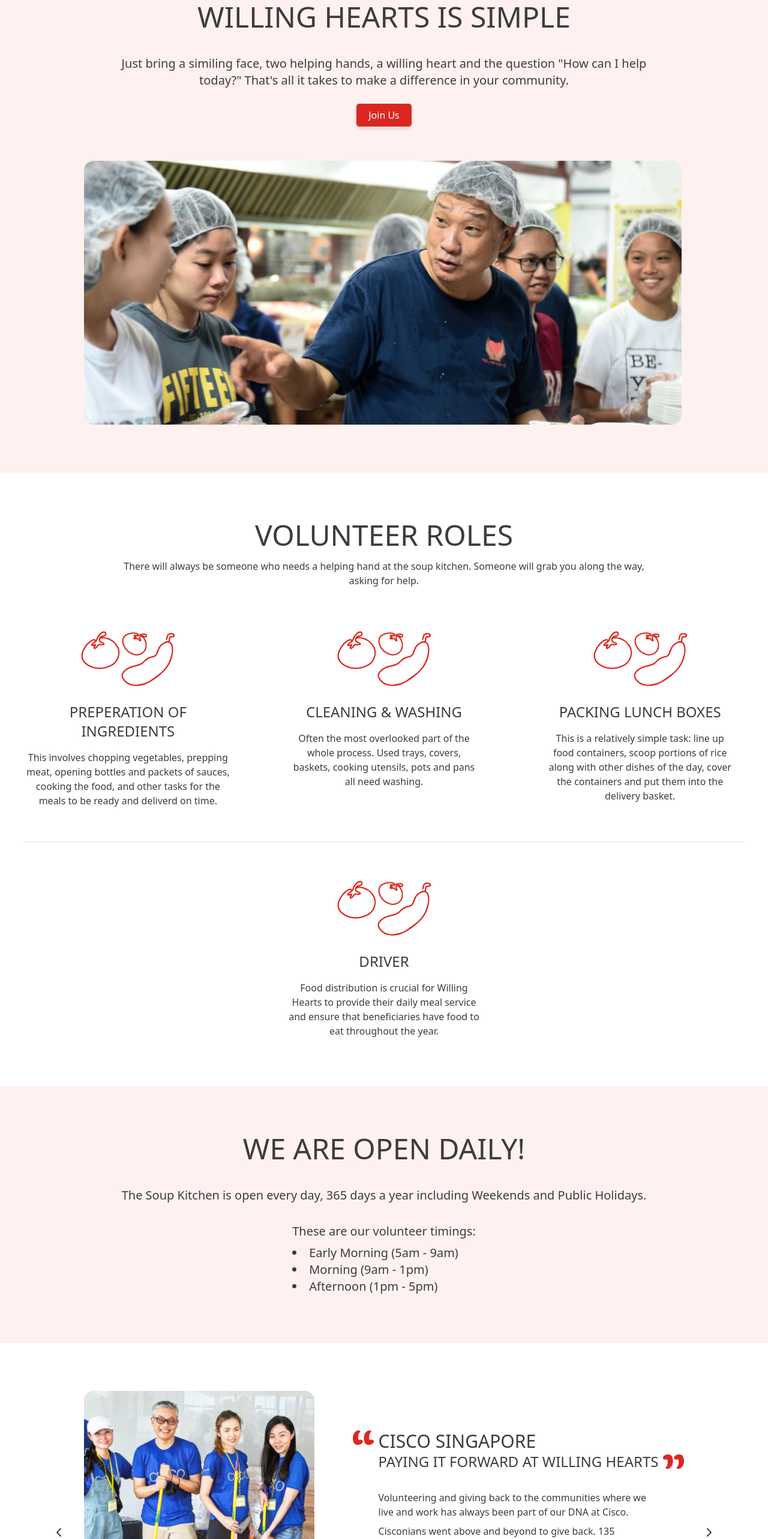
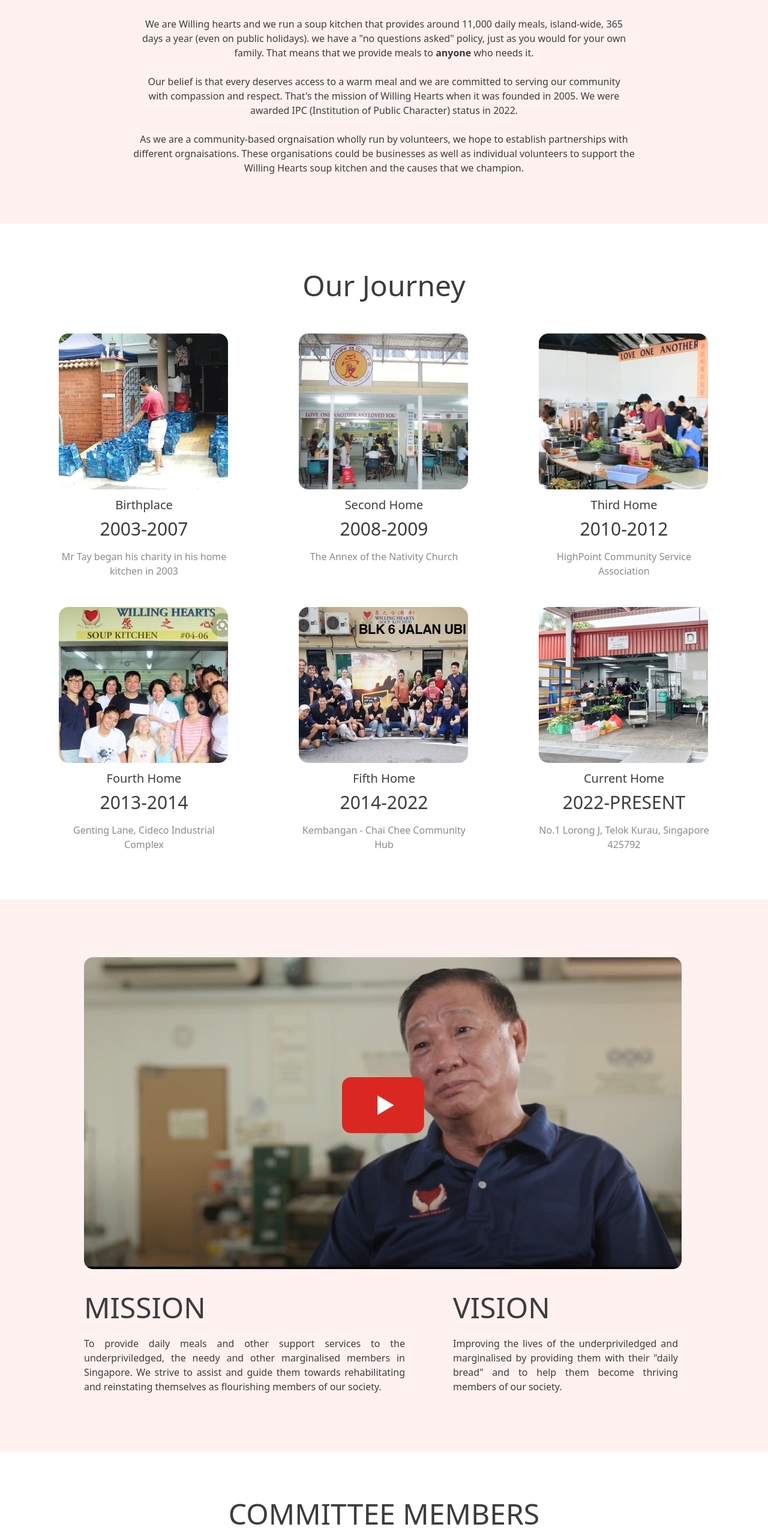
Before and after one commit to Glow-in-the-dark/GA-Project3, a React (Vite) app: page / in a window 1280 px wide. Shown: the part 140-2706 px from the top of the page at 60% size. Built offline with nearby package versions, Linux system fonts and the light colour scheme.

Commit message:
Completed MVP styling for About Us-Main Page

```diff
--- a/src/App.jsx
+++ b/src/App.jsx
@@ -11,14 +11,14 @@ import VolunteerMainPage from "./comp-volunteer/VolunteerMainPage";
 function App() {
   return (
     <div>
-      {/* <AboutUsPage /> */}
+      <AboutUsPage />
       {/* <ProjectsPage /> */}
       {/* <NewsPage /> */}
       {/* <FaqPage /> */}
       {/* <CommonComponentExamples /> */}
       {/* <ContactUsPage /> */}
       {/* <ContactFormConfirmationPage /> */}
-      <VolunteerMainPage />
+      {/* <VolunteerMainPage /> */}
     </div>
   );
 }
--- a/src/comp-aboutUs/AboutUsPage.jsx
+++ b/src/comp-aboutUs/AboutUsPage.jsx
@@ -1,75 +1,105 @@
 import React from "react";
 import Journey from "./Components/Journey";
+import Footer from "../comp-commons/Footer";
 import homeDataset from "../datasets/home";
 
 const AboutUsPage = () => {
-  const displ = homeDataset.map((home, id) => {
-    return (
-      <>
-        <div className="journeyCard">
-          <li>
-            <Journey
-              image={home.image}
-              homeName={home.homeName}
-              year={home.year}
-              content={home.content}
-            />
-          </li>
-        </div>
-      </>
-    );
-  });
   return (
-    <>
-      <div className="story">
+    <div className="bg-secondary text-greyscale1 pt-24">
+      {/* Section 1: Our story */}
+      <div className="w-[1000px] mx-auto text-center pb-20">
         <h1>OUR STORY</h1>
+        <br />
         <p>
           We are Willing hearts and we run a soup kitchen that provides around
-          11,000 daily meals,island-wide 365 days a year (even on public
-          holidays). we have a "no questions asked" policy, just as you would
-          for your own family. That means that we provide meals to <b>anyone</b>
+          11,000 daily meals, island-wide, 365 <br />
+          days a year (even on public holidays). we have a "no questions asked"
+          policy, just as you would for your own
+          <br /> family. That means that we provide meals to <b>anyone </b>
           who needs it.
         </p>
         <br />
         <p>
           Our belief is that every deserves access to a warm meal and we are
-          committed to serving our community with compassion and respect. That's
-          the mission of Willing Hearts when it was founded in 2005. We were
-          awarded IPC(Institution of Public Character) status in2022.
+          committed to serving our community
+          <br /> with compassion and respect. That's the mission of Willing
+          Hearts when it was founded in 2005. We were
+          <br /> awarded IPC (Institution of Public Character) status in 2022.
         </p>
         <br />
         <p>
           As we are a community-based orgnaisation wholly run by volunteers, we
-          hope to establish partnerships with different orgnaisations. These
-          orgnaisations could be businesses as well as individual volunteers to
-          support the Willing Hearts soup kitchen and the causes that we
-          champion.
+          hope to establish partnerships with
+          <br /> different orgnaisations. These organisations could be
+          businesses as well as individual volunteers to support the
+          <br /> Willing Hearts soup kitchen and the causes that we champion.
         </p>
       </div>
-      <div className="journey">
-        <h1>Our Journey</h1>
-        {displ}
+
+      {/* Section 2: Our Journey */}
+      <div className="bg-white py-20">
+        <div className="w-[1200px] mx-auto">
+          <h1 className="text-center mb-14">Our Journey</h1>
+          <div className="grid grid-cols-3 gap-x-0 gap-y-12 justify-items-center">
+            {homeDataset.map((home) => {
+              return (
+                <Journey
+                  key={home.id}
+                  image={home.image}
+                  homeName={home.homeName}
+                  year={home.year}
+                  content={home.content}
+                />
+              );
+            })}
+          </div>
+        </div>
       </div>
-      <div className="missionVision">
-        <h2 className="missionHeader">MISSION</h2>
-        <label className="missionContent">
-          To provide daily meals and other support services to the
-          underpriviledged, the need and other marginalised members in
-          Singapore.We strive to assist and guide them towards rehabilitating
-          and reinstating themselves as flourishing memebers of our society.
-        </label>
-        <h2 className="visionHeader">VISION</h2>
-        <label className="visionContent">
-          Improving the lives of the underpriviledged and marginalised by
-          providing them with their "daily bread" and to help them become
-          thriving members of our society.
-        </label>
+
+      {/* Section 3: Mission & Vision */}
+      <div className="w-[1000px] mx-auto my-24">
+        <img
+          src="public/Images/AboutUsPage/mr-tony-tay-video.png"
+          className="mb-10"
+        />
+        <div className="flex flex-row space-x-20">
+          <div className="w-[535px]">
+            <h1 className="mb-6">MISSION</h1>
+            <p className="text-justify">
+              To provide daily meals and other support services to the
+              underpriviledged, the needy and other marginalised members in
+              Singapore. We strive to assist and guide them towards
+              rehabilitating and reinstating themselves as flourishing members
+              of our society.
+            </p>
+          </div>
+          <div className="w-[375px]">
+            <h1 className="mb-6">VISION</h1>
+            <p className="text-justify">
+              Improving the lives of the underpriviledged and marginalised by
+              providing them with their "daily bread" and to help them become
+              thriving members of our society.
+            </p>
+          </div>
+        </div>
       </div>
-      <div className="committee">
-        <h1 className="committee members">COMMITTEE MEMBERS</h1>
-        <img src="Images/AboutUsPage/Comm.png"></img>
+
+      {/* Section 4: Committee */}
+      <div className="bg-white py-20">
+        <div className="w-[1200px] mx-auto">
+          <h1 className="text-center mb-10">COMMITTEE MEMBERS</h1>
+          <img
+            src="Images/AboutUsPage/Comm.png"
+            className="mx-auto rounded-2xl"
+          />
+        </div>
       </div>
-    </>
+
+      {/* Footer */}
+      <div className="bg-white">
+        <Footer />
+      </div>
+    </div>
   );
 };
 
--- a/src/comp-aboutUs/Components/Journey.jsx
+++ b/src/comp-aboutUs/Components/Journey.jsx
@@ -2,14 +2,12 @@ import React from "react";
 
 const Journey = (props) => {
   return (
-    <>
-      <img src={props.image}></img>
-      <label className="home">{props.homeName}</label>
-      <br />
-      <label className="year">{props.year}</label>
-      <br />
-      <label className="content">{props.content}</label>
-    </>
+    <div className="w-[285px] text-center">
+      <img src={props.image} className="rounded-2xl mb-3" />
+      <p className="text-xl mb-2">{props.homeName}</p>
+      <p className="text-3xl mb-4">{props.year}</p>
+      <p className="text-greyscale2">{props.content}</p>
+    </div>
   );
 };
 
--- a/src/comp-commons/Footer.jsx
+++ b/src/comp-commons/Footer.jsx
@@ -5,7 +5,7 @@ import { faSquareInstagram } from "@fortawesome/free-brands-svg-icons";
 
 const Footer = () => {
   return (
-    <div className="flex flex-col ">
+    <div className="flex flex-col">
       <img
         src="../../public/images/common/footer-stroke.png"
         className="w-11/12 mx-auto"
--- a/src/datasets/home.js
+++ b/src/datasets/home.js
@@ -1,39 +1,45 @@
 const homeDataset = [
   {
+    id: 1,
     image: "Images/AboutUsPage/First_home.png",
-    homeName: "First Home",
+    homeName: "Birthplace",
     year: "2003-2007",
     content: "Mr Tay began his charity in his home kitchen in 2003",
   },
   {
+    id: 2,
     image: "Images/AboutUsPage/Second_home.png",
     homeName: "Second Home",
     year: "2008-2009",
     content: "The Annex of the Nativity Church",
   },
   {
+    id: 3,
     image: "Images/AboutUsPage/Third_home.png",
     homeName: "Third Home",
     year: "2010-2012",
     content: "HighPoint Community Service Association",
   },
   {
+    id: 4,
     image: "Images/AboutUsPage/Fourth_home.png",
     homeName: "Fourth Home",
     year: "2013-2014",
     content: "Genting Lane, Cideco Industrial Complex",
   },
   {
+    id: 5,
     image: "Images/AboutUsPage/Fifth_home.png",
     homeName: "Fifth Home",
     year: "2014-2022",
     content: "Kembangan - Chai Chee Community Hub",
   },
   {
+    id: 6,
     image: "Images/AboutUsPage/Sixth_home.png",
     homeName: "Current Home",
     year: "2022-PRESENT",
-    content: "No.1 Lorong J,Telok Kurau, Singapore 425792",
+    content: "No.1 Lorong J, Telok Kurau, Singapore 425792",
   },
 ];
 
```
Also changed, not shown: public/Images/AboutUsPage/mr-tony-tay-video.png (added).
